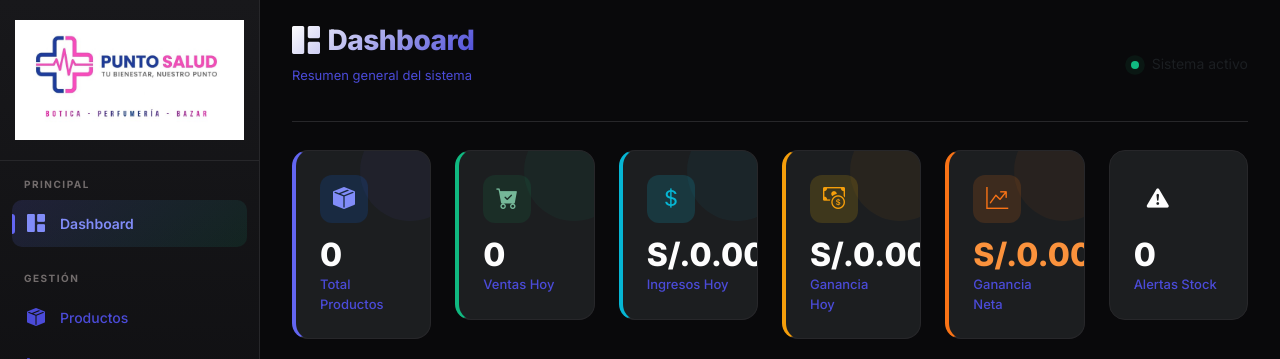
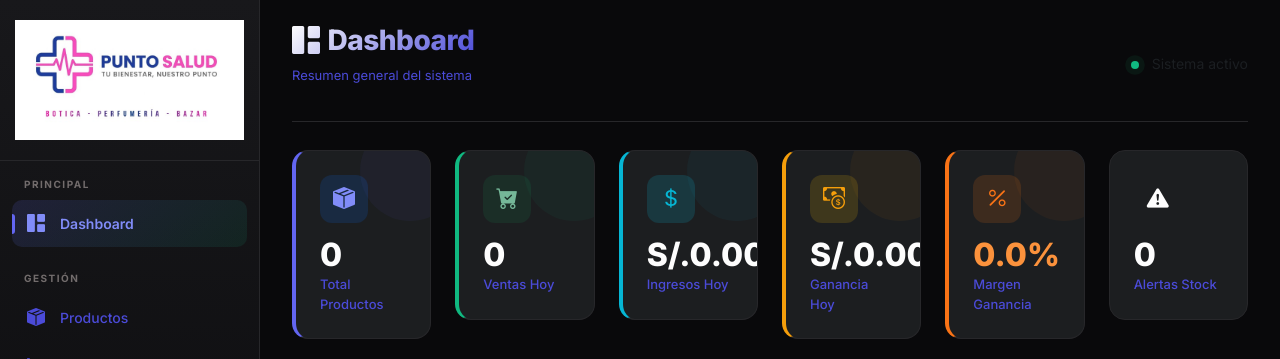
Before and after one commit to leynerstvn/farmacia_v6.0.0-app, a Flask app: page / in a window 1280 px wide. Shown: the top 359 px of the page. Run offline with Flask 3, Linux system fonts and the light colour scheme; a user stored in the database is signed in.

Commit message:
feat: replace duplicate Ganancia Neta card with Margen % de ganancia

```diff
--- a/app.py
+++ b/app.py
@@ -93,6 +93,7 @@ def dashboard():
 
     costo_ventas_hoy = sum(d.cantidad * d.producto.precio_compra for v in ventas_hoy for d in v.detalles)
     ganancia_hoy = total_ventas_hoy - costo_ventas_hoy
+    margen_hoy = round((ganancia_hoy / total_ventas_hoy * 100), 1) if total_ventas_hoy > 0 else 0
 
     # Ventas últimos 7 días para gráfico
     ventas_semana = []
@@ -147,6 +148,7 @@ def dashboard():
                            total_ventas_hoy=total_ventas_hoy,
                            num_ventas_hoy=num_ventas_hoy,
                            ganancia_hoy=ganancia_hoy,
+                           margen_hoy=margen_hoy,
                            ventas_semana=json.dumps(ventas_semana),
                            top_productos=top_productos,
                            bottom_productos=bottom_productos,
--- a/templates/dashboard.html
+++ b/templates/dashboard.html
@@ -45,9 +45,9 @@
     </div>
     <div class="col">
         <div class="stat-card orange">
-            <div class="stat-icon"><i class="bi bi-graph-up-arrow"></i></div>
-            <div class="stat-value">S/.{{ "%.2f"|format(ganancia_hoy) }}</div>
-            <div class="stat-label">Ganancia Neta</div>
+            <div class="stat-icon"><i class="bi bi-percent"></i></div>
+            <div class="stat-value">{{ "%.1f"|format(margen_hoy) }}%</div>
+            <div class="stat-label">Margen Ganancia</div>
         </div>
     </div>
     <div class="col">
```
